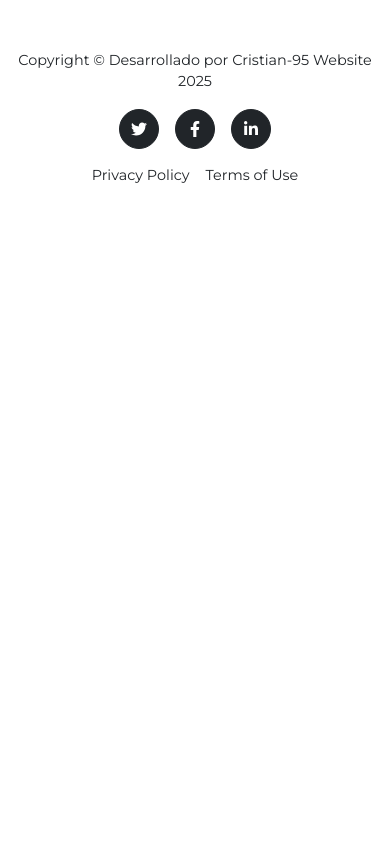
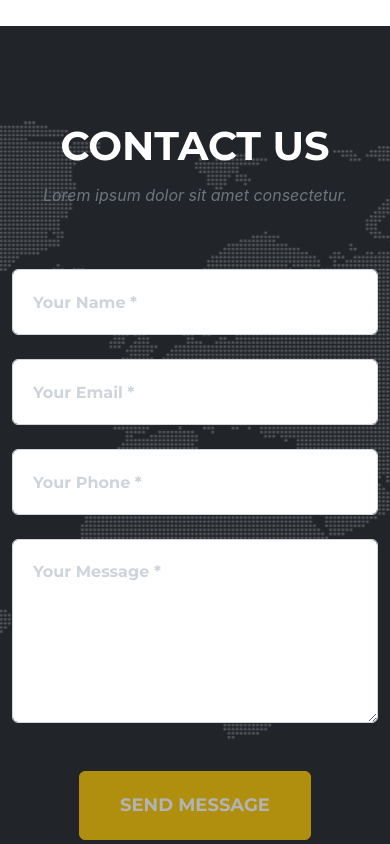
Before and after one commit to CrisMau1704/Segundo-parcial, an Angular app: page / in a window 390 px wide. Shown: the part 8340-9184 px from the top of the page. Before the commit the page ends 8551 px from the top, so only its background shows below. Built offline with nearby package versions, Linux system fonts and the light colour scheme.

Commit message:
feat(ui): showcase template components on /ui

```diff
--- a/src/app/layout/layout.html
+++ b/src/app/layout/layout.html
@@ -31,6 +31,70 @@
 <router-outlet></router-outlet>
 
 </main>
+
+ <section class="page-section" id="contact">
+            <div class="container">
+                <div class="text-center">
+                    <h2 class="section-heading text-uppercase">Contact Us</h2>
+                    <h3 class="section-subheading text-muted">Lorem ipsum dolor sit amet consectetur.</h3>
+                </div>
+                <!-- * * * * * * * * * * * * * * *-->
+                <!-- * * SB Forms Contact Form * *-->
+                <!-- * * * * * * * * * * * * * * *-->
+                <!-- This form is pre-integrated with SB Forms.-->
+                <!-- To make this form functional, sign up at-->
+                <!-- https://startbootstrap.com/solution/contact-forms-->
+                <!-- to get an API token!-->
+                <form id="contactForm" data-sb-form-api-token="API_TOKEN">
+                    <div class="row align-items-stretch mb-5">
+                        <div class="col-md-6">
+                            <div class="form-group">
+                                <!-- Name input-->
+                                <input class="form-control" id="name" type="text" placeholder="Your Name *" data-sb-validations="required" />
+                                <div class="invalid-feedback" data-sb-feedback="name:required">A name is required.</div>
+                            </div>
+                            <div class="form-group">
+                                <!-- Email address input-->
+                                <input class="form-control" id="email" type="email" placeholder="Your Email *" data-sb-validations="required,email" />
+                                <div class="invalid-feedback" data-sb-feedback="email:required">An email is required.</div>
+                                <div class="invalid-feedback" data-sb-feedback="email:email">Email is not valid.</div>
+                            </div>
+                            <div class="form-group mb-md-0">
+                                <!-- Phone number input-->
+                                <input class="form-control" id="phone" type="tel" placeholder="Your Phone *" data-sb-validations="required" />
+                                <div class="invalid-feedback" data-sb-feedback="phone:required">A phone number is required.</div>
+                            </div>
+                        </div>
+                        <div class="col-md-6">
+                            <div class="form-group form-group-textarea mb-md-0">
+                                <!-- Message input-->
+                                <textarea class="form-control" id="message" placeholder="Your Message *" data-sb-validations="required"></textarea>
+                                <div class="invalid-feedback" data-sb-feedback="message:required">A message is required.</div>
+                            </div>
+                        </div>
+                    </div>
+                    <!-- Submit success message-->
+                    <!---->
+                    <!-- This is what your users will see when the form-->
+                    <!-- has successfully submitted-->
+                    <div class="d-none" id="submitSuccessMessage">
+                        <div class="text-center text-white mb-3">
+                            <div class="fw-bolder">Form submission successful!</div>
+                            To activate this form, sign up at
+                            <br />
+                            <a href="https://startbootstrap.com/solution/contact-forms">https://startbootstrap.com/solution/contact-forms</a>
+                        </div>
+                    </div>
+                    <!-- Submit error message-->
+                    <!---->
+                    <!-- This is what your users will see when there is-->
+                    <!-- an error submitting the form-->
+                    <div class="d-none" id="submitErrorMessage"><div class="text-center text-danger mb-3">Error sending message!</div></div>
+                    <!-- Submit Button-->
+                    <div class="text-center"><button class="btn btn-primary btn-xl text-uppercase disabled" id="submitButton" type="submit">Send Message</button></div>
+                </form>
+            </div>
+        </section>
 
         <!-- Footer-->
         <footer class="footer py-4">
```
Also changed, not shown: src/app/ui/ui-module.ts (added, +14 -0 lines), src/app/ui/ui-page/ui-page.html (added, +26 -0 lines), src/app/ui/ui-page/ui-page.ts (added, +11 -0 lines), src/app/ui/ui-routing-module.ts (added, +13 -0 lines), src/app/ui/ui-page/ui-page.scss (added), 1 other file (tests, documents, lock files or other folders).
